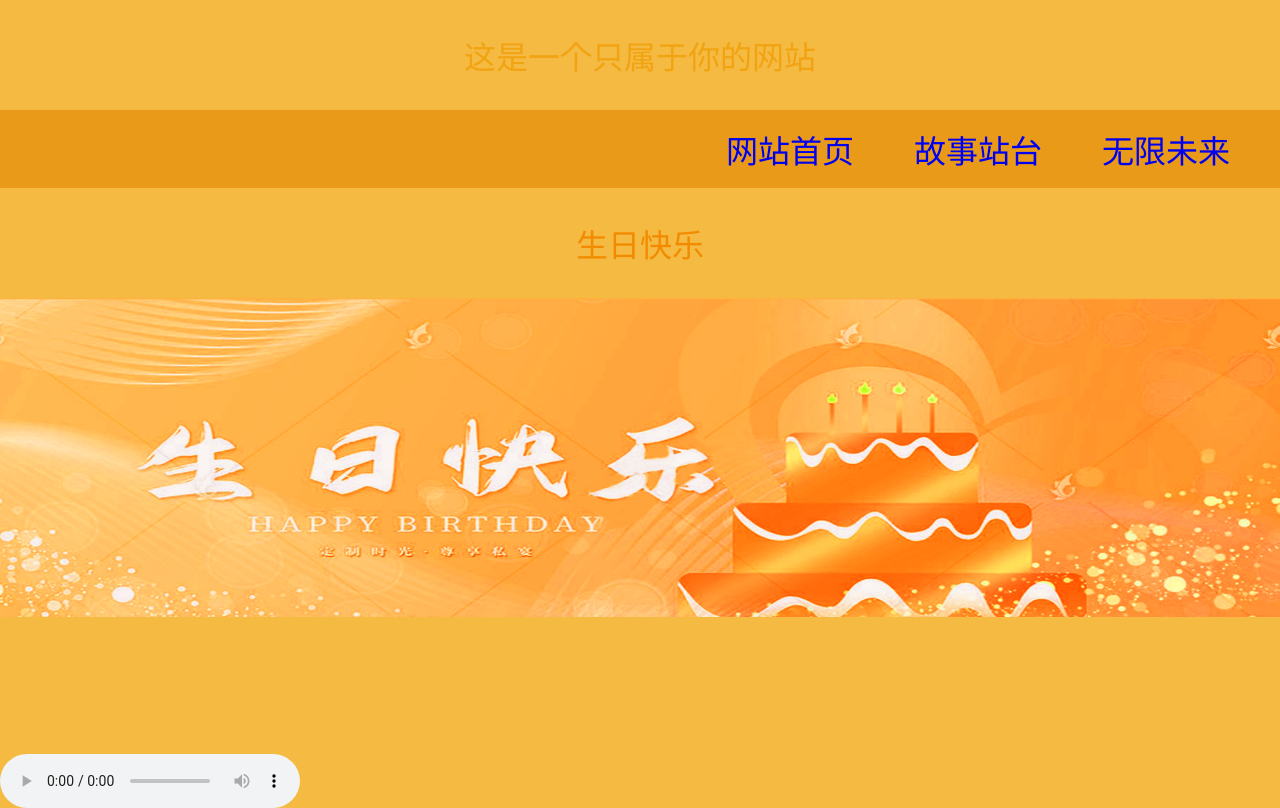
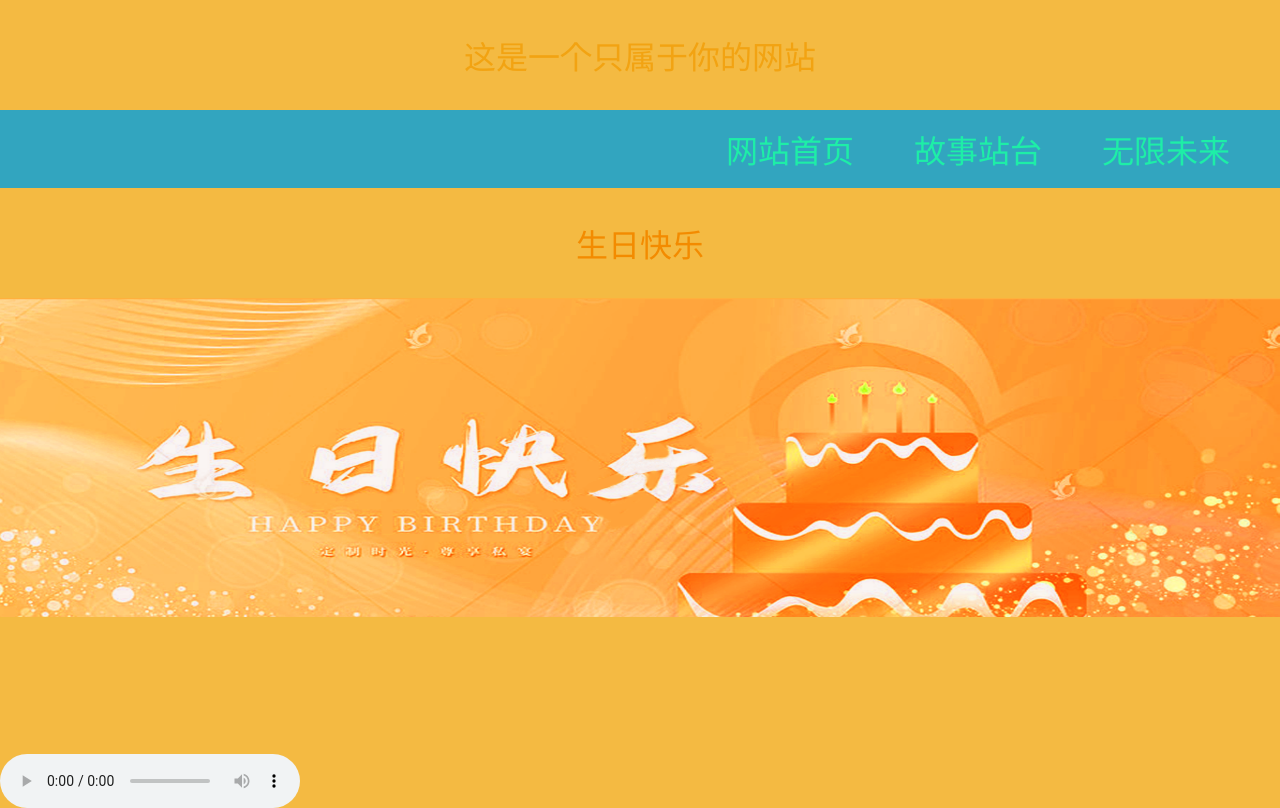
Before and after one commit to wang100716/chenci, a plain HTML site: page index.html in a window 1280 px wide. Drawn offline with Linux system fonts and the light colour scheme.

Commit message:
Update index.html

```diff
--- a/index.html
+++ b/index.html
@@ -7,6 +7,7 @@
 .xl{list-style: none;}
 .lj{float:right;text-decoration: none;margin-left: 10px;margin-right: 50px;font-size: 200%;}
 a:visited{color:#EA8118}
+a:link{color:#1EEEA7}
 	body{
 		height: 90vh;
 		width: 100%;
@@ -32,7 +33,7 @@ a:visited{color:#EA8118}
 		display: flex;
         flex-direction: column;
         justify-content: center;
-		background:#E99A19;
+	background:#32A5BF;
 	}
 	.zfy{
 		flex: 1;
@@ -50,8 +51,8 @@ a:visited{color:#EA8118}
 		flex: 1;
 		text-align: center;
 		display: flex;
-        flex-direction: column;
-        justify-content: center;
+/*         flex-direction: column;
+        justify-content: center; */
 	}
 	.sm{
 		font-size: 200%;
```
